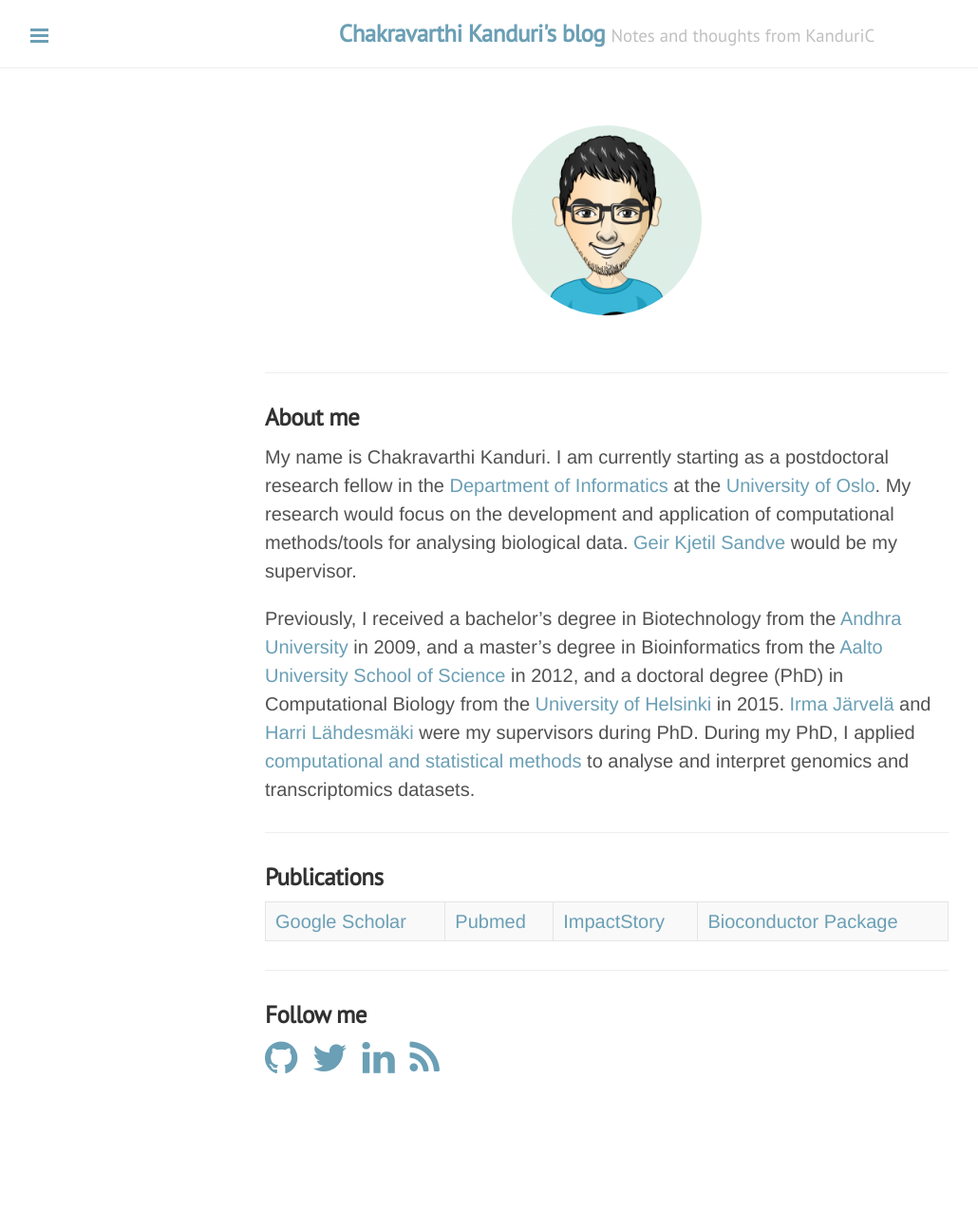
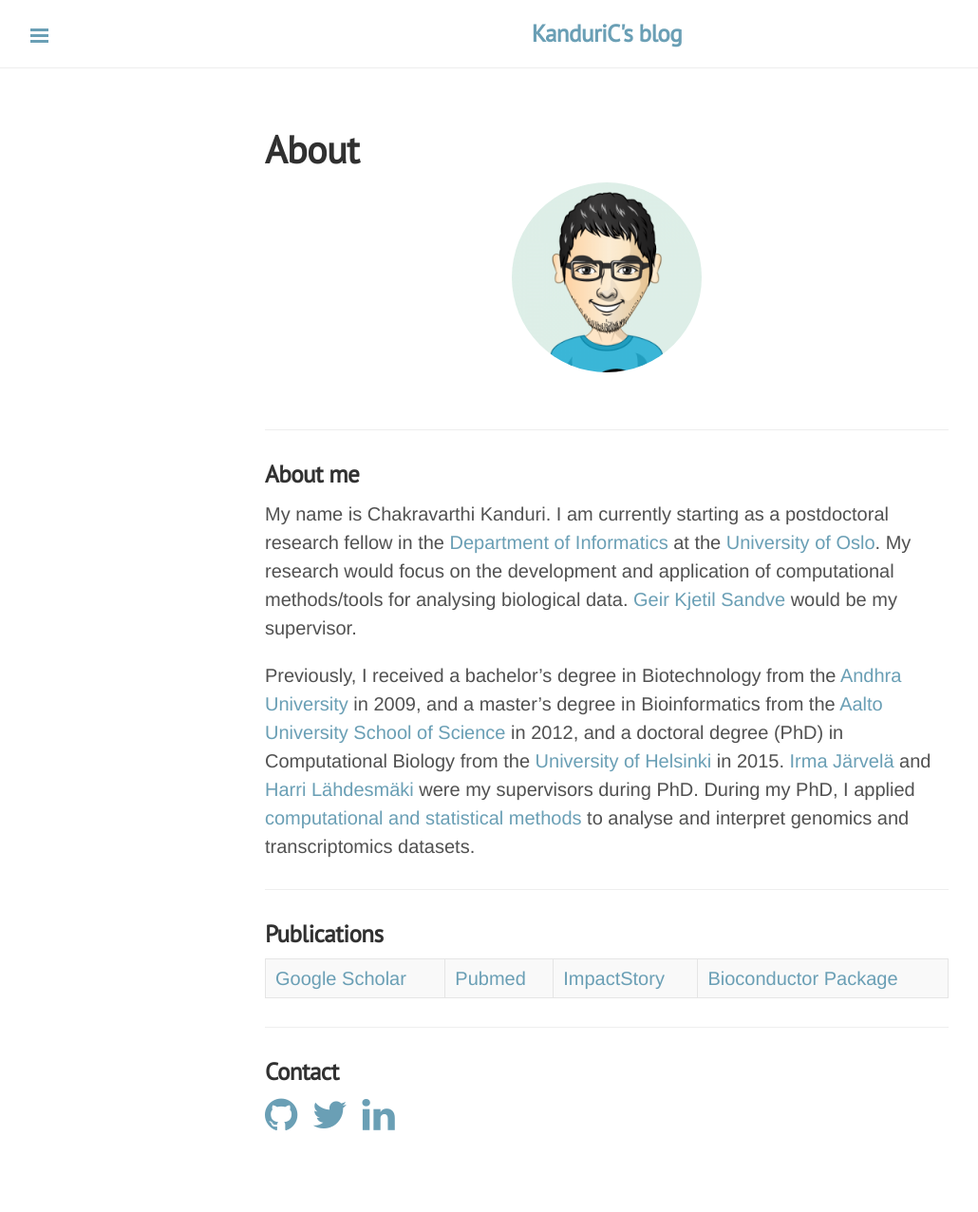
Before and after one commit to KanduriC/KanduriC.github.io, a Jekyll site: the page built from about.md, in a window 1280 px wide. Shown: the whole page at 95% size, without its empty margins (1-1031 px from the left). Built offline with Jekyll 4.4.1, drawn with Linux system fonts in a browser that asks for light colours; nearby versions of some CDN libraries; library files that are not in the unit come from our copies; before the commit the page ends 1216 px from its top, so only the background shows below that.

Commit message:
modified appearance

```diff
--- a/_config.yml
+++ b/_config.yml
@@ -8,9 +8,9 @@ highlighter:      rouge
 permalink:        /posts/:title/
 
 # User Configuration
-title:            Chakravarthi Kanduri's blog
-tagline:          'Notes and thoughts from KanduriC'
-description:      'Some random stuff about me'
+title:            KanduriC's blog
+tagline:          ''
+description:      'Chakravarthi Kanduri'
 url:              http://KanduriC.gihub.io
 baseurl:          '/'
 paginate:         3
--- a/_includes/follow_me.html
+++ b/_includes/follow_me.html
@@ -2,5 +2,4 @@
        <a href="https://github.com/KanduriC"><i class="fa fa-github fa-2x"></i></a>
        <a href="https://twitter.com/KanduriC"><i class="fa fa-twitter fa-2x"></i></a>
        <a href="https://www.linkedin.com/in/KanduriC"><i class="fa fa-linkedin fa-2x"></i></a>
-       <a href="/atom.xml"><i class="fa fa-rss fa-2x"></i></a>
        </p>
--- a/_includes/sidebar.html
+++ b/_includes/sidebar.html
@@ -45,6 +45,6 @@
     <p>
       &copy; {{ site.time | date: '%Y' }}. {{ site.author.name }}.
     </p>
-      All rights reserved.
+      Powered by Jekyll using lanyon and jekyllstarter
   </div>
 </div>
--- a/about.md
+++ b/about.md
@@ -1,6 +1,6 @@
 ---
 layout: page
-title: ''
+title: About
 ---
 
 <div class="circularProfilePic"></div>
@@ -19,11 +19,11 @@ Previously, I received a bachelor's degree in Biotechnology from the [Andhra Uni
 
 ### Publications
 
-[Google Scholar](https://scholar.google.co.in/citations?user=FSLkeIcAAAAJ&hl=en) | [Pubmed](http://www.ncbi.nlm.nih.gov/pubmed/?term=chakravarthi+kanduri%5BAuthor%5D) | [ImpactStory](https://impactstory.org/u/0000-0002-4783-9060) | [Bioconductor Package](bioconductor.org/packages/GenRank/)
+[Google Scholar](https://scholar.google.co.in/citations?user=FSLkeIcAAAAJ&hl=en) | [Pubmed](http://www.ncbi.nlm.nih.gov/pubmed/?term=chakravarthi+kanduri%5BAuthor%5D) | [ImpactStory](https://impactstory.org/u/0000-0002-4783-9060) | [Bioconductor Package](https://bioconductor.org/packages/GenRank/)
 
 ***
 
-### Follow me
+### Contact
 
 
 {% include follow_me.html %}
```
Also changed, not shown: 1 other file.
